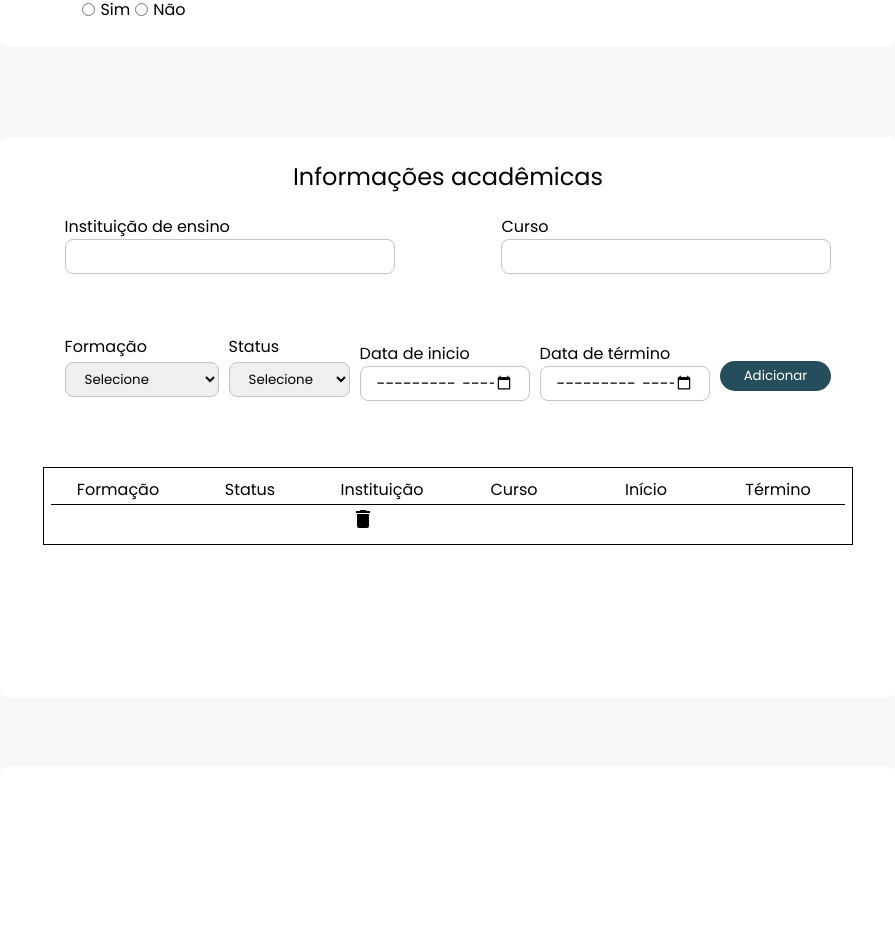
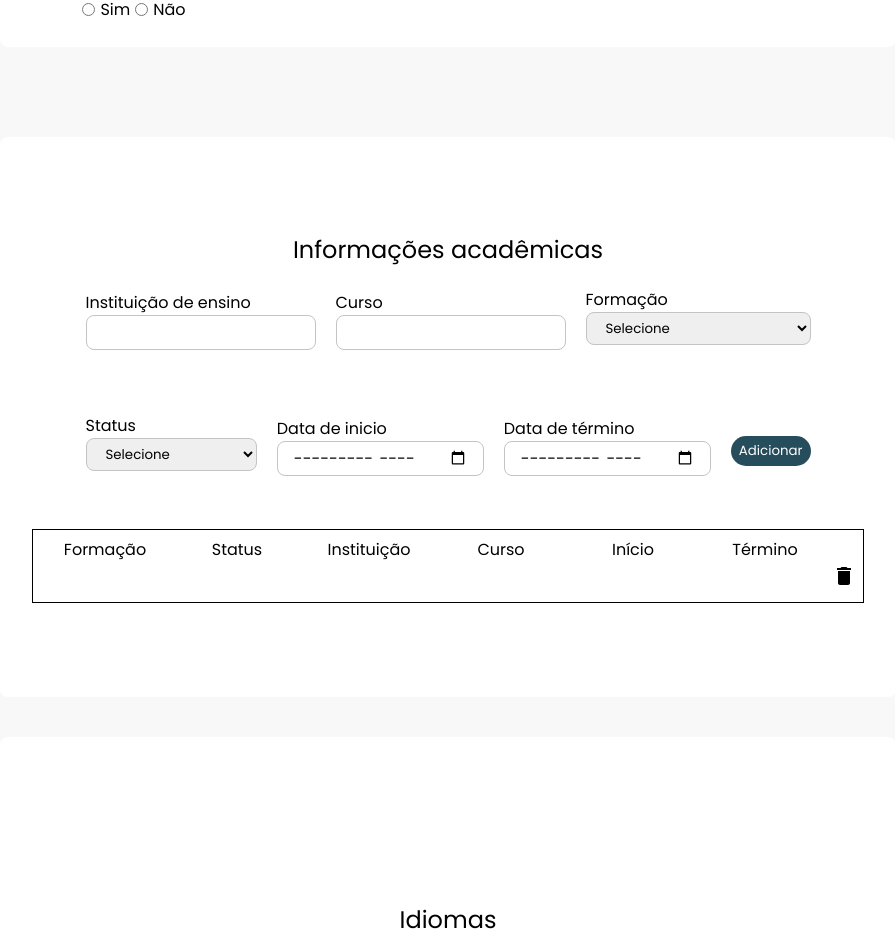
Before and after one commit to isabellasantiago/New_Way_Recruiter, a React (Create React App) app: page /cv in a window 1280 px wide. Shown: the part 777-1711 px from the top of the page, without its empty margins (192-1087 px from the left). Built offline with nearby package versions, Linux system fonts and the light colour scheme; no server answers.

Commit message:
exclusao info acad

```diff
--- a/src/components/forms/Field/index.jsx
+++ b/src/components/forms/Field/index.jsx
@@ -5,10 +5,10 @@ import Content from './Content/Content';
 
 
 
-const Text = ({label, type, name, register, className, onChange}) =>{
+const Text = ({label, type, name, value, className, onChange}) =>{
     return <Label>
         <Content>{label}</Content>
-        <Input type={type} name={name} onChange={onChange} className={className}/>
+        <Input type={type} name={name} onChange={onChange} className={className} value={value}/>
     </Label>
 }
 
--- a/src/pages/cadastroCurriculo/infoAcademicas/Form/FormInfoAcad.jsx
+++ b/src/pages/cadastroCurriculo/infoAcademicas/Form/FormInfoAcad.jsx
@@ -1,7 +1,8 @@
 import React, { useState } from 'react';
 import Button from '../../../../components/Button/Button';
 import Field from '../../../../components/forms/Field';
-import '../style.scss';
+import { Wrapper } from '../../dadosPessoais/style';
+import { Form, FormWrapper} from './style';
 
 export function FormInfoAcad(props){
     const {onSave} = props;
@@ -13,15 +14,13 @@ export function FormInfoAcad(props){
     const [dataTermino, setDataTermino] = useState('');
 
     return(
-        <form id="info-academicas">
-            <div id="sec1">
-                <Field.Text  label="Instituição de ensino" type="text" name="instituicao" onChange={(e) => setInstituicao(e.target.value)}/>
-                <Field.Text  label="Curso" type="text" name="curso" onChange={(e) => setCurso(e.target.value)}/>
-            </div>
-            <div id="sec2">
-                <div id="wrapper">
+        <Form onSubmit={e => e.preventDefault()}>
+            <FormWrapper>
+                <Field.Text  label="Instituição de ensino" type="text" name="instituicao" onChange={(e) => setInstituicao(e.target.value)} value={instituicao || ""}/>
+                <Field.Text  label="Curso" type="text" name="curso" onChange={(e) => setCurso(e.target.value)} value={curso || ""}/>
+                <Wrapper>
                     <label htmlFor="tipoFormacao">Formação</label>
-                    <select name="tipoFormacao" onChange={(e) => {setTipoFormacao(e.target.value)}}>
+                    <select name="tipoFormacao" onChange={(e) => {setTipoFormacao(e.target.value)}} value={tipoFormacao || ""}>
                         <option value="">Selecione</option>
                         <option value="extraCurricular">Extra curricular</option>
                         <option value="tecnico">Tecnico</option>
@@ -30,20 +29,31 @@ export function FormInfoAcad(props){
                         <option value="mestrado">Mestrado</option>
                         <option value="doutorado">Doutorado</option>
                     </select>
-                </div>
-                <div id="wrapper">
+                </Wrapper>
+            </FormWrapper>
+            <FormWrapper>
+                <Wrapper>
                     <label htmlFor="statusFormacao">Status</label>
-                    <select name="statusFormacao" onChange={(e) => setStatusFormacao(e.target.value)}>
+                    <select name="statusFormacao" onChange={(e) => setStatusFormacao(e.target.value)} value={statusFormacao || ""}>
                         <option value="">Selecione</option>
                         <option value="cursando">Cursando</option>
                         <option value="concluido">Concluído</option>
                         <option value="trancado">Trancado</option>
                     </select>
-                </div>
-                <Field.Text label="Data de inicio" type="month" name="dataInicio" onChange={(e) => setDataInicio(e.target.value)}/>
-                <Field.Text label="Data de término" type="month" name="dataTermino"  onChange={(e) => setDataTermino(e.target.value)}/>
-                <Button type="submit" onClick={(ev) => onSave(ev, instituicao, curso, tipoFormacao, statusFormacao, dataInicio, dataTermino)}>Adicionar</Button>
-            </div>
-        </form>
+                </Wrapper>
+                <Field.Text label="Data de inicio" type="month" name="dataInicio" onChange={(e) => setDataInicio(e.target.value)} lang="pt-BR" value={dataInicio || ""}/>
+                <Field.Text label="Data de término" type="month" name="dataTermino"  onChange={(e) => setDataTermino(e.target.value)} lang="pt-BR" value={dataTermino || ""}/>
+                <Button type="submit"
+                onClick={(ev) => {
+                    setInstituicao("")
+                    setCurso("")
+                    setTipoFormacao("")
+                    setStatusFormacao("")
+                    setDataInicio("")
+                    setDataTermino("")
+                    onSave(ev, instituicao, curso, tipoFormacao, statusFormacao, dataInicio, dataTermino)
+                }}>Adicionar</Button>
+            </FormWrapper>
+        </Form>
     )
 }
--- /dev/null
+++ b/src/pages/cadastroCurriculo/infoAcademicas/Form/style.js
@@ -0,0 +1,27 @@
+import styled from 'styled-components';
+
+export const Form = styled.form`
+    display: flex;
+    flex-direction: column;
+
+    input, select{
+        max-width: 230px;
+    }
+
+    input[type="date"]{
+        max-width: 200px;
+    }
+`;
+
+export const FormWrapper = styled.div`
+    width: 100%;
+    display: flex;
+    flex-direction: row;
+    justify-content: space-between;
+    gap: 20px;
+    align-items: center;
+
+    >div{
+        margin-bottom: 18px;
+    }
+`;
--- a/src/pages/cadastroCurriculo/infoAcademicas/InfoAcademicas.jsx
+++ b/src/pages/cadastroCurriculo/infoAcademicas/InfoAcademicas.jsx
@@ -2,8 +2,6 @@ import React, {useState} from 'react';
 import Dados from '../dados/Dados';
 import { FormInfoAcad }from './Form/FormInfoAcad';
 import { ListaInfoAcad } from './ListaInfoAcad/ListaInfoAcad';
-
-
 
 
 
@@ -23,12 +21,24 @@ export function InfoAcademicas(){
         setListaFormacao([...listaFormacao, {instituicao, curso, tipoFormacao, statusFormacao, dataInicio, dataTermino}])
     }
 
+    const deleteFormacao = (index) => {
+        let newListaFormacao = [...listaFormacao]
+        newListaFormacao.splice(index, 1)
+
+        setListaFormacao(newListaFormacao)
+        saveFormacao(newListaFormacao)
+    }
+
+    const saveFormacao = (formacaoToSave) => {
+        localStorage.setItem("listaFormacao", JSON.stringify(formacaoToSave))
+    }
+
     return(
     <Dados id="info-academicas">
         <h1>Informações acadêmicas</h1>
         <FormInfoAcad onSave={addInfoAcademicas}/>
         {console.log(addInfoAcademicas)}
-        <ListaInfoAcad formacao={listaFormacao}/>
+        <ListaInfoAcad formacao={listaFormacao} deleteFormacao={deleteFormacao}/>
     </Dados>
     )
 }
--- a/src/pages/cadastroCurriculo/infoAcademicas/ListaInfoAcad/ListaInfoAcad.jsx
+++ b/src/pages/cadastroCurriculo/infoAcademicas/ListaInfoAcad/ListaInfoAcad.jsx
@@ -1,38 +1,40 @@
 import React from 'react';
 import DeleteIcon from '@material-ui/icons/Delete';
 
-import './style.scss';
+import {TableLista, TableHeader, TableTitle, TableBody, TableItem, TableData, TableRow} from './style';
+
+
 
 export function ListaInfoAcad(props){
     const {formacao} = props;
 
     return(
-        <table>
-            <thead>
-                <tr>
-                    <th>Formação</th>
-                    <th>Status</th>
-                    <th>Instituição</th>
-                    <th>Curso</th>
-                    <th>Início</th>
-                    <th>Término</th>
-                </tr>
-            </thead>
-            <tbody>
-            {formacao.map(formacaoInfo => {
+        <TableLista>
+            <TableHeader>
+                <TableRow>
+                    <TableTitle>Formação</TableTitle>
+                    <TableTitle>Status</TableTitle>
+                    <TableTitle>Instituição</TableTitle>
+                    <TableTitle>Curso</TableTitle>
+                    <TableTitle>Início</TableTitle>
+                    <TableTitle>Término</TableTitle>
+                </TableRow>
+            </TableHeader>
+            <TableBody>
+            {formacao.map((formacaoInfo, index) => {
                 return(
-                    <tr id="item">
-                        <td>{formacaoInfo.tipoFormacao}</td>
-                        <td>{formacaoInfo.statusFormacao}</td>
-                        <td>{formacaoInfo.instituicao}</td>
-                        <td>{formacaoInfo.curso}</td>
-                        <td>{formacaoInfo.dataInicio}</td>
-                        <td>{formacaoInfo.dataTermino}</td>
-                        <button><DeleteIcon/></button>
-                    </tr>
-                )
-            })}
-            </tbody>
-        </table>
+                    <TableItem key={index}>
+                        <TableData>{formacaoInfo.tipoFormacao}</TableData>
+                        <TableData>{formacaoInfo.statusFormacao}</TableData>
+                        <TableData>{formacaoInfo.instituicao}</TableData>
+                        <TableData>{formacaoInfo.curso}</TableData>
+                        <TableData>{formacaoInfo.dataInicio}</TableData>
+                        <TableData>{formacaoInfo.dataTermino}</TableData>
+                        <button onClick={() => props.deleteFormacao(index)}><DeleteIcon/></button>
+                    </TableItem>
+                )})
+            }
+            </TableBody>
+        </TableLista>
     )
 }
--- /dev/null
+++ b/src/pages/cadastroCurriculo/infoAcademicas/ListaInfoAcad/style.js
@@ -0,0 +1,50 @@
+import styled from 'styled-components';
+
+export const TableLista = styled.table`
+    box-sizing: border-box;
+
+    border: 1px solid #000;
+    background-color: rgba(255, 255, 255, 0.5);
+
+
+    &:not(#header){
+        padding: 5px;
+    }
+
+
+`;
+
+export const TableHeader = styled.thead`
+    width: 100%;
+    margin: 0;
+    border: 1px solid #000;
+
+
+`;
+
+export const TableTitle = styled.th`
+    width: 130px;
+    font-weight: 500;
+`;
+
+export const TableBody = styled.tbody`
+    width: 100%;
+`;
+
+export const TableRow = styled.tr``;
+
+export const TableItem = styled.tr`
+    width: 100%;
+    text-align: center;
+    vertical-align: middle;
+`;
+
+export const TableData = styled.td`
+    text-align: center;
+    vertical-align: middle;
+    width: 130px;
+
+    font-size: 12px;
+
+    text-transform: capitalize;
+`;
--- a/src/pages/cadastroCurriculo/infoAcademicas/ListaInfoAcad/style.scss
+++ /dev/null
@@ -1,39 +0,0 @@
-table{
-    border: 1px solid #000;
-
-    &:not(#header){
-        padding: 5px;
-    }
-
-    background-color: rgba(255, 255, 255, 0.5);
-
-    thead{
-        display: flex;
-        align-items: center;
-        justify-content: space-between;
-        margin: 0;
-        border-bottom: 1px solid #000;
-
-
-
-        th{
-            width: 130px;
-            font-weight: 500;
-        }
-
-        #item{
-            display: flex;
-            align-items: center;
-
-            width: 100%;
-            text-align: center;
-            > td{
-                text-align: center;
-                width: 130px;
-
-                font-size: 10px;
-            }
-        }
-
-    }
-}
--- a/src/pages/cadastroCurriculo/infoAcademicas/style.scss
+++ /dev/null
@@ -1,50 +0,0 @@
-#info-academicas{
-    display: flex;
-    align-items: center;
-    justify-content: flex-start;
-    flex-direction: column;
-    gap: 20px;
-
-    width: 70%;
-    // min-height: 50vh;
-    // max-height: 100vh;
-
-    margin-bottom: 30px;
-    form{
-        width: 90%;
-
-        display: flex;
-        flex-direction: column;
-        align-items: center;
-        gap: 50px;
-
-        > div{
-            display: flex;
-            flex-direction: row;
-            justify-content: space-between;
-            align-items: center;
-            gap: 10px;
-
-            width: 100%;
-        }
-
-        #wrapper{
-            display: flex;
-            flex-direction: column;
-            margin-bottom: 20px;
-        }
-
-        #sec2{
-            display: flex;
-            align-items: center;
-
-            select{
-                height: 35px;
-            }
-            input{
-                width: 170px;
-                white-space: nowrap;
-            }
-        }
-    }
-}
```
